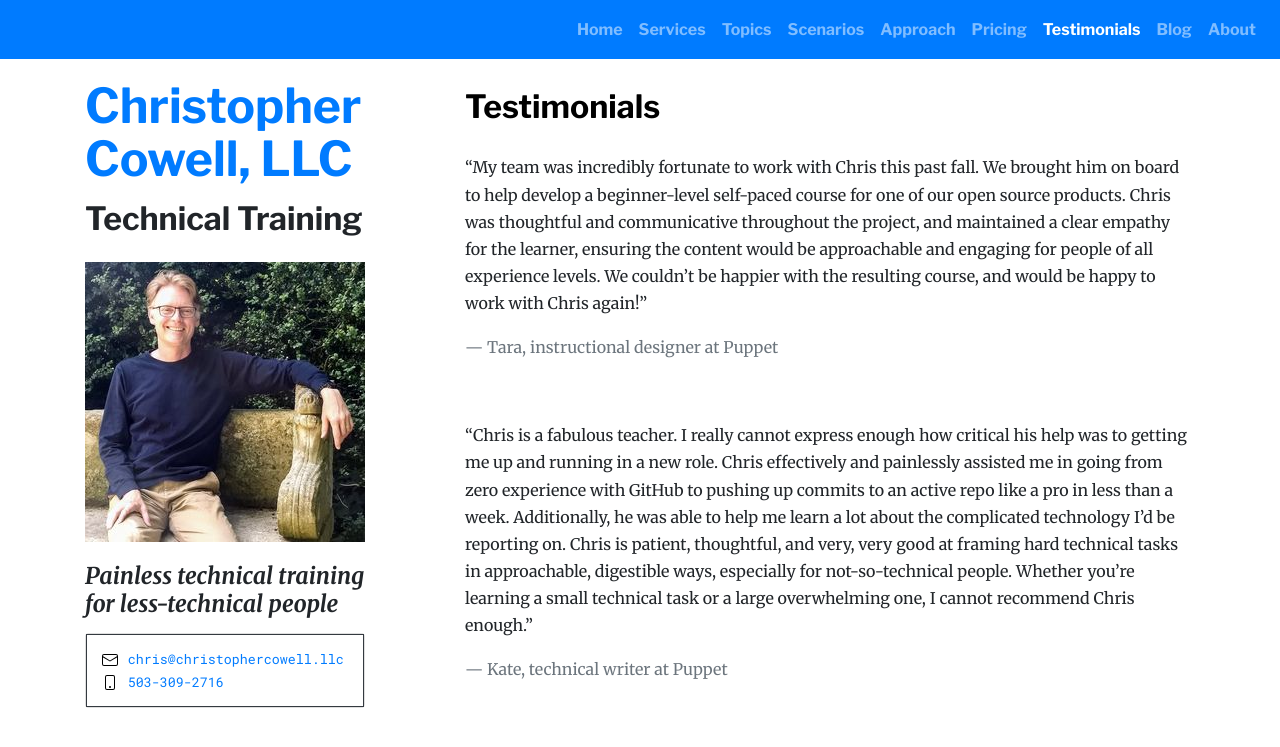
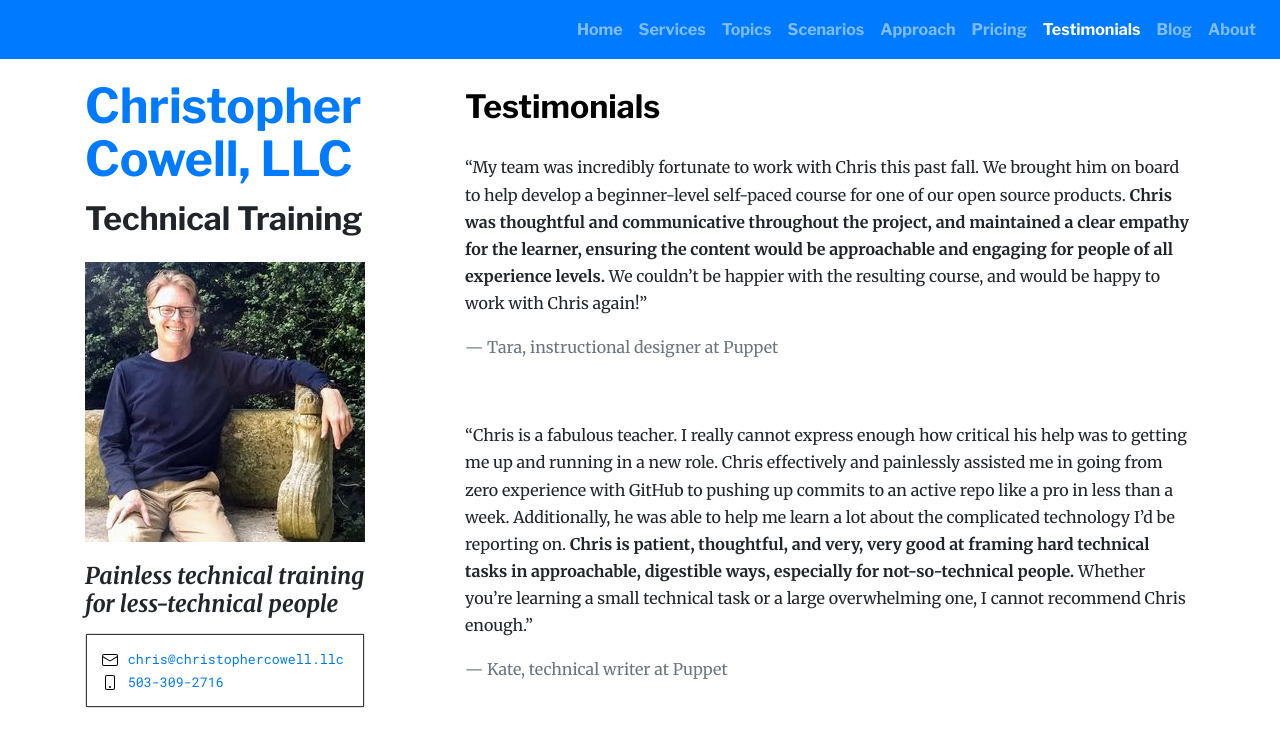
Before and after one commit to cwcowell/cwcowell.github.io, a Jekyll site: the page built from testimonials.md, in a window 1280 px wide. Shown: the top 747 px of the page. Built offline with Jekyll 4.4.1, drawn with Linux system fonts in a browser that asks for light colours.

```diff
--- a/testimonials.md
+++ b/testimonials.md
@@ -10,7 +10,7 @@ title: Christopher Cowell, LLC | Testimonials
 
 <blockquote class="blockquote">
 <p class="testimonial">
-“My team was incredibly fortunate to work with Chris this past fall. We brought him on board to help develop a beginner-level self-paced course for one of our open source products. Chris was thoughtful and communicative throughout the project, and maintained a clear empathy for the learner, ensuring the content would be approachable and engaging for people of all experience levels. We couldn’t be happier with the resulting course, and would be happy to work with Chris again!”
+“My team was incredibly fortunate to work with Chris this past fall. We brought him on board to help develop a beginner-level self-paced course for one of our open source products. <b>Chris was thoughtful and communicative throughout the project, and maintained a clear empathy for the learner, ensuring the content would be approachable and engaging for people of all experience levels.</b> We couldn’t be happier with the resulting course, and would be happy to work with Chris again!”
 </p>
 
 <footer class="blockquote-footer testimonial-author">Tara, instructional designer at Puppet</footer>
@@ -20,7 +20,7 @@ title: Christopher Cowell, LLC | Testimonials
 
 <blockquote class="blockquote">
 <p class="testimonial">
-“Chris is a fabulous teacher. I really cannot express enough how critical his help was to getting me up and running in a new role. Chris effectively and painlessly assisted me in going from zero experience with GitHub to pushing up commits to an active repo like a pro in less than a week. Additionally, he was able to help me learn a lot about the complicated technology I’d be reporting on. Chris is patient, thoughtful, and very, very good at framing hard technical tasks in approachable, digestible ways, especially for not-so-technical people. Whether you’re learning a small technical task or a large overwhelming one, I cannot recommend Chris enough.”
+“Chris is a fabulous teacher. I really cannot express enough how critical his help was to getting me up and running in a new role. Chris effectively and painlessly assisted me in going from zero experience with GitHub to pushing up commits to an active repo like a pro in less than a week. Additionally, he was able to help me learn a lot about the complicated technology I’d be reporting on. <b>Chris is patient, thoughtful, and very, very good at framing hard technical tasks in approachable, digestible ways, especially for not-so-technical people.</b> Whether you’re learning a small technical task or a large overwhelming one, I cannot recommend Chris enough.”
 </p>
 
 <footer class="blockquote-footer testimonial-author">Kate, technical writer at Puppet</footer>
```
